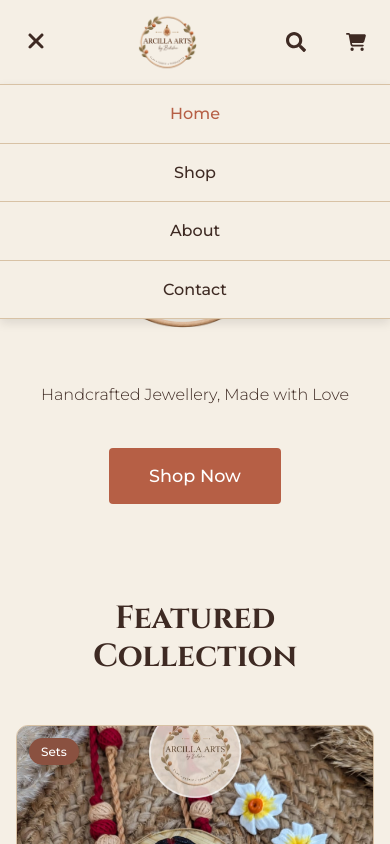
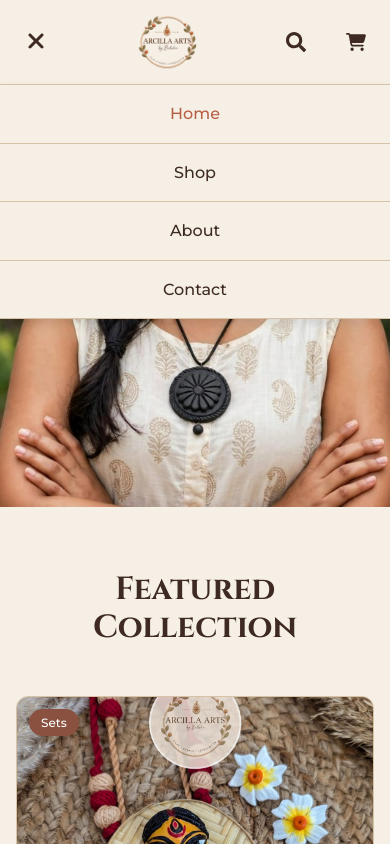
Before and after one commit to arcillaarts/arcillaarts.github.io, a React (Vite) app: page /#/ in a window 390 px wide. Both pictures are taken after a click on the button 36 px from the left and 42 px from the top of the page. Shown: the top 844 px of the page. Built offline with nearby package versions, Linux system fonts and the light colour scheme.

Commit message:
Make side boxes horizontal and implement mobile slideshow

```diff
--- a/src/components/HeroBanner.jsx
+++ b/src/components/HeroBanner.jsx
@@ -11,52 +11,59 @@ const rightImages = [
 ];
 
 const HeroBanner = () => {
-  const [currentImage, setCurrentImage] = useState(0);
+  const [currentSlide, setCurrentSlide] = useState(0);
+  const [isMobile, setIsMobile] = useState(false);
 
   useEffect(() => {
+    const checkMobile = () => setIsMobile(window.innerWidth <= 768);
+    checkMobile();
+    window.addEventListener('resize', checkMobile);
+    return () => window.removeEventListener('resize', checkMobile);
+  }, []);
+
+  useEffect(() => {
+    const totalSlides = isMobile ? rightImages.length + 2 : rightImages.length; // +2 for logo and video on mobile
     const timer = setInterval(() => {
-      setCurrentImage((prev) => (prev + 1) % rightImages.length);
-    }, 4000); // Change image every 4 seconds
+      setCurrentSlide((prev) => (prev + 1) % totalSlides);
+    }, 4000);
     return () => clearInterval(timer);
-  }, []);
+  }, [isMobile]);
 
   const containerVariants = {
     hidden: { opacity: 0 },
-    visible: {
-      opacity: 1,
-      transition: { staggerChildren: 0.2 }
-    }
+    visible: { opacity: 1, transition: { staggerChildren: 0.2 } },
+    exit: { opacity: 0 }
   };
 
   const itemVariants = {
     hidden: { opacity: 0, y: 20 },
-    visible: {
-      opacity: 1,
-      y: 0,
-      transition: { duration: 0.6, ease: "easeOut" }
-    }
+    visible: { opacity: 1, y: 0, transition: { duration: 0.6, ease: "easeOut" } }
   };
+
+  // On desktop, the right slideshow uses the currentSlide directly (modulo length)
+  const desktopImageIndex = currentSlide % rightImages.length;
 
   return (
     <section className={styles.hero}>
       <div className={styles.heroContainer}>
-        {/* Left Video */}
+        {/* DESKTOP LEFT MEDIA */}
+        {!isMobile && (
           <div className={styles.leftMedia}>
-          <video
-            src="/cover/Cover1.mp4"
-            autoPlay
-            loop
-            muted
-            playsInline
-            className={styles.mediaElement}
-          />
+            <video src="/cover/Cover1.mp4" autoPlay loop muted playsInline className={styles.mediaElement} />
           </div>
+        )}
 
+        {/* DESKTOP OR MOBILE LOGO (Slide 0 on mobile) */}
+        <AnimatePresence mode="wait">
+          {(!isMobile || currentSlide === 0) && (
             <motion.div
+              key="content"
               className={styles.content}
               variants={containerVariants}
               initial="hidden"
               animate="visible"
+              exit="exit"
+              transition={{ duration: 0.8 }}
             >
               <motion.div variants={itemVariants}>
                 <img src="/logo.png" alt="Arcilla Arts Logo" className={styles.heroLogo} />
@@ -65,27 +72,48 @@ const HeroBanner = () => {
                 Handcrafted Jewellery, Made with Love
               </motion.p>
               <motion.div variants={itemVariants}>
-            <NavLink to="/shop" className={styles.ctaButton}>
-              Shop Now
-            </NavLink>
+                <NavLink to="/shop" className={styles.ctaButton}>Shop Now</NavLink>
               </motion.div>
             </motion.div>
+          )}
+        </AnimatePresence>
 
-        {/* Right Slideshow */}
-        <div className={styles.rightMedia}>
-          <AnimatePresence mode="wait">
-            <motion.img
-              key={currentImage}
-              src={rightImages[currentImage]}
+        {/* MOBILE VIDEO (Slide 1 on mobile) */}
+        <AnimatePresence>
+          {(isMobile && currentSlide === 1) && (
+            <motion.div
+              key="mobileVideo"
+              className={styles.mobileMedia}
               initial={{ opacity: 0 }}
               animate={{ opacity: 1 }}
               exit={{ opacity: 0 }}
-              transition={{ duration: 1 }}
+              transition={{ duration: 0.8 }}
+            >
+              <video src="/cover/Cover1.mp4" autoPlay loop muted playsInline className={styles.mediaElement} />
+            </motion.div>
+          )}
+        </AnimatePresence>
+
+        {/* DESKTOP RIGHT MEDIA OR MOBILE IMAGES (Slides 2+ on mobile) */}
+        <AnimatePresence mode="wait">
+          {(!isMobile || currentSlide >= 2) && (
+            <motion.div
+              key={!isMobile ? "desktopRight" : `mobileImg-${currentSlide}`}
+              className={isMobile ? styles.mobileMedia : styles.rightMedia}
+              initial={{ opacity: 0 }}
+              animate={{ opacity: 1 }}
+              exit={{ opacity: 0 }}
+              transition={{ duration: 0.8 }}
+            >
+              <img
+                src={rightImages[isMobile ? currentSlide - 2 : desktopImageIndex]}
                 className={styles.mediaElement}
                 alt="Showcase"
               />
+            </motion.div>
+          )}
         </AnimatePresence>
-        </div>
+
       </div>
     </section>
   );
--- a/src/components/HeroBanner.module.css
+++ b/src/components/HeroBanner.module.css
@@ -15,18 +15,27 @@
   align-items: center;
   justify-content: center;
   gap: 2rem;
-  max-width: 1200px;
+  max-width: 1400px;
   width: 100%;
 }
 
 .leftMedia, .rightMedia {
-  width: 300px;
-  height: 450px;
+  width: 350px;
+  height: 240px;
   border-radius: 20px;
   overflow: hidden;
   box-shadow: 0 10px 30px rgba(62, 42, 35, 0.15);
   flex-shrink: 0;
   position: relative;
+}
+
+.mobileMedia {
+  position: absolute;
+  top: 0;
+  left: 0;
+  width: 100%;
+  height: 100%;
+  z-index: 0;
 }
 
 .mediaElement {
@@ -83,9 +92,20 @@
   box-shadow: 0 4px 12px rgba(182, 95, 69, 0.3);
 }
 
+@media (max-width: 992px) {
+  .heroContainer {
+    flex-direction: column;
+  }
+  .leftMedia, .rightMedia {
+    width: 300px;
+    height: 200px;
+  }
+}
+
 @media (max-width: 768px) {
   .hero {
     min-height: 60vh;
+    padding: 0;
   }
 
   .heroLogo {
@@ -94,10 +114,19 @@
 
   .tagline {
     font-size: 1.1rem;
+    color: var(--color-dark);
+    text-shadow: 0 2px 4px rgba(255,255,255,0.8);
   }
 
   .leftMedia, .rightMedia {
     display: none;
+  }
+
+  .content {
+    background: rgba(245, 239, 229, 0.9);
+    padding: 2rem;
+    border-radius: 20px;
+    box-shadow: 0 10px 30px rgba(0,0,0,0.1);
   }
 }
 
```
Lines whose indentation alone changed are shown as unchanged.
